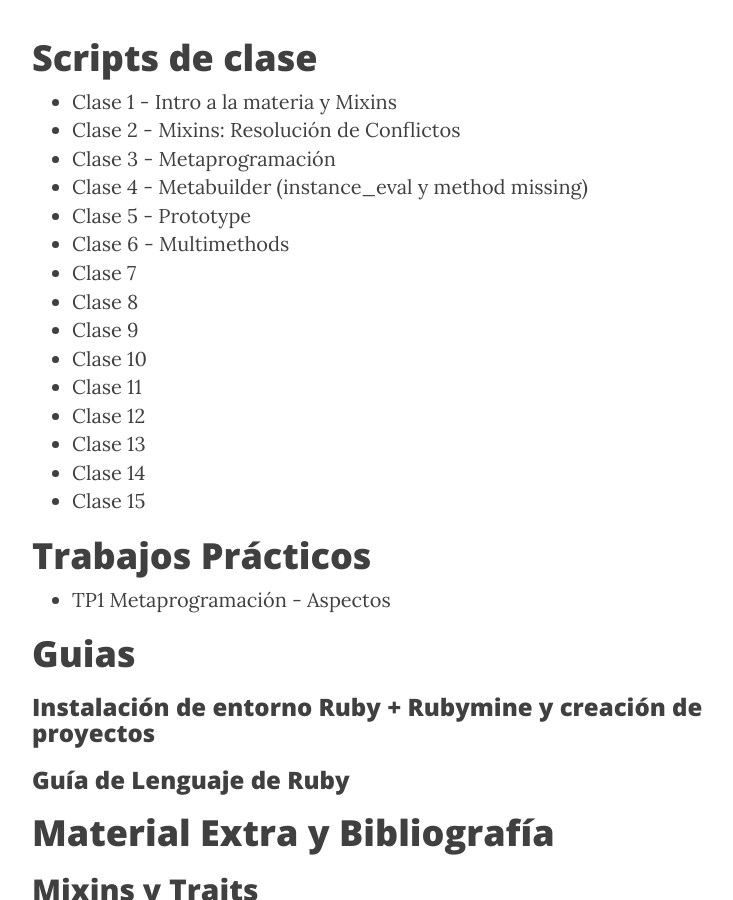
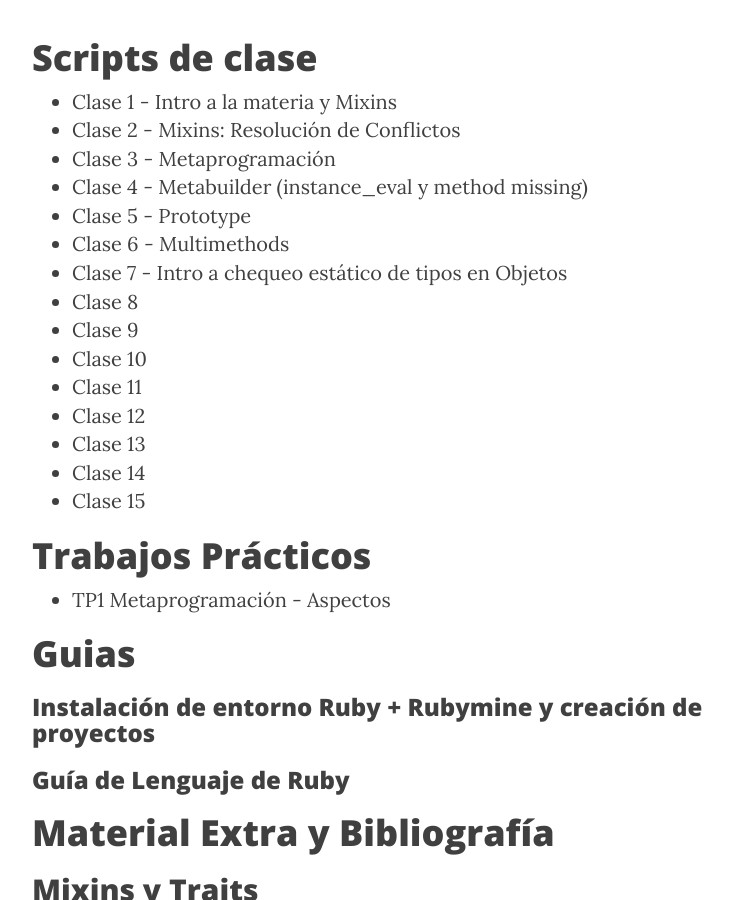
Before and after one commit to tadp-utn-frba/tadp-utn-frba.github.io, a Jekyll site: the page built from material.md, in a window 1280 px wide and 900 px high, scrolled down 454 px. Shown: the whole window, without its empty margins (233-966 px from the left). Built offline with Jekyll 4.4.1, drawn with Linux system fonts in a browser that asks for light colours; nearby versions of some CDN libraries.

Commit message:
Update material.md Clase 7-Intro chequeo estatico

```diff
--- a/material.md
+++ b/material.md
@@ -12,7 +12,7 @@ permalink: /material/
 * [Clase 4 - Metabuilder (instance_eval y method missing)](https://docs.google.com/document/d/1xWP73pAz_PjVWP3vuSYv2kQfTlYFCzdAH-Yzs6Re0vQ/pub)
 * [Clase 5 - Prototype](https://docs.google.com/document/d/1UTn6Qzi_MyVQlxfezJa_6Fg_NuKYGfjTJ8fTvIq8CQQ/pub)
 * [Clase 6 - Multimethods](https://goo.gl/KMC39N)
-* Clase 7
+* [Clase 7 - Intro a chequeo estático de tipos en Objetos](https://docs.google.com/document/d/1IK_KPzYW7SgW0GAghJ8Bv5MCIezZXJCIVlbX8JQGSxU/edit?usp=sharing)
 * Clase 8
 * Clase 9
 * Clase 10
```
